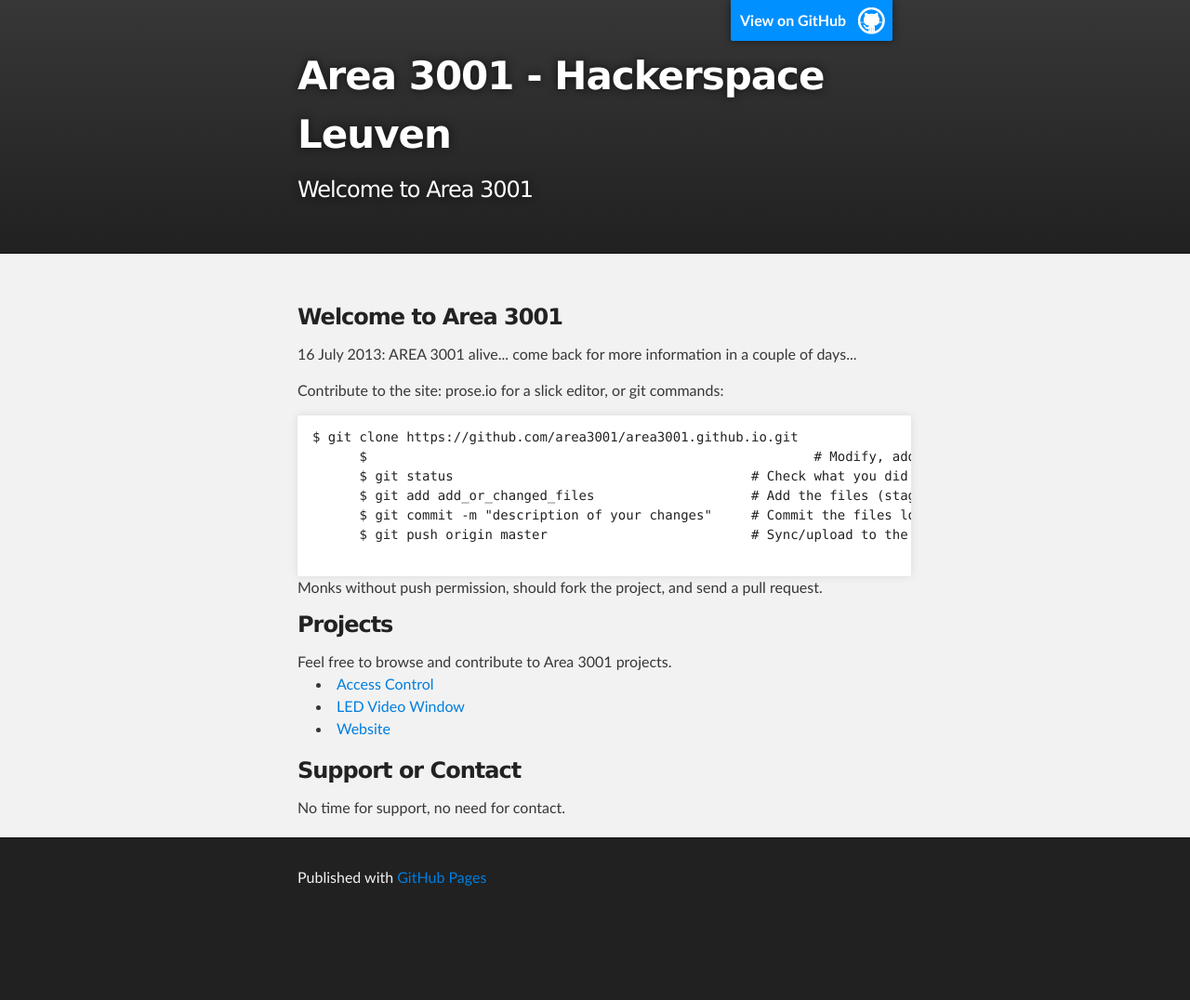
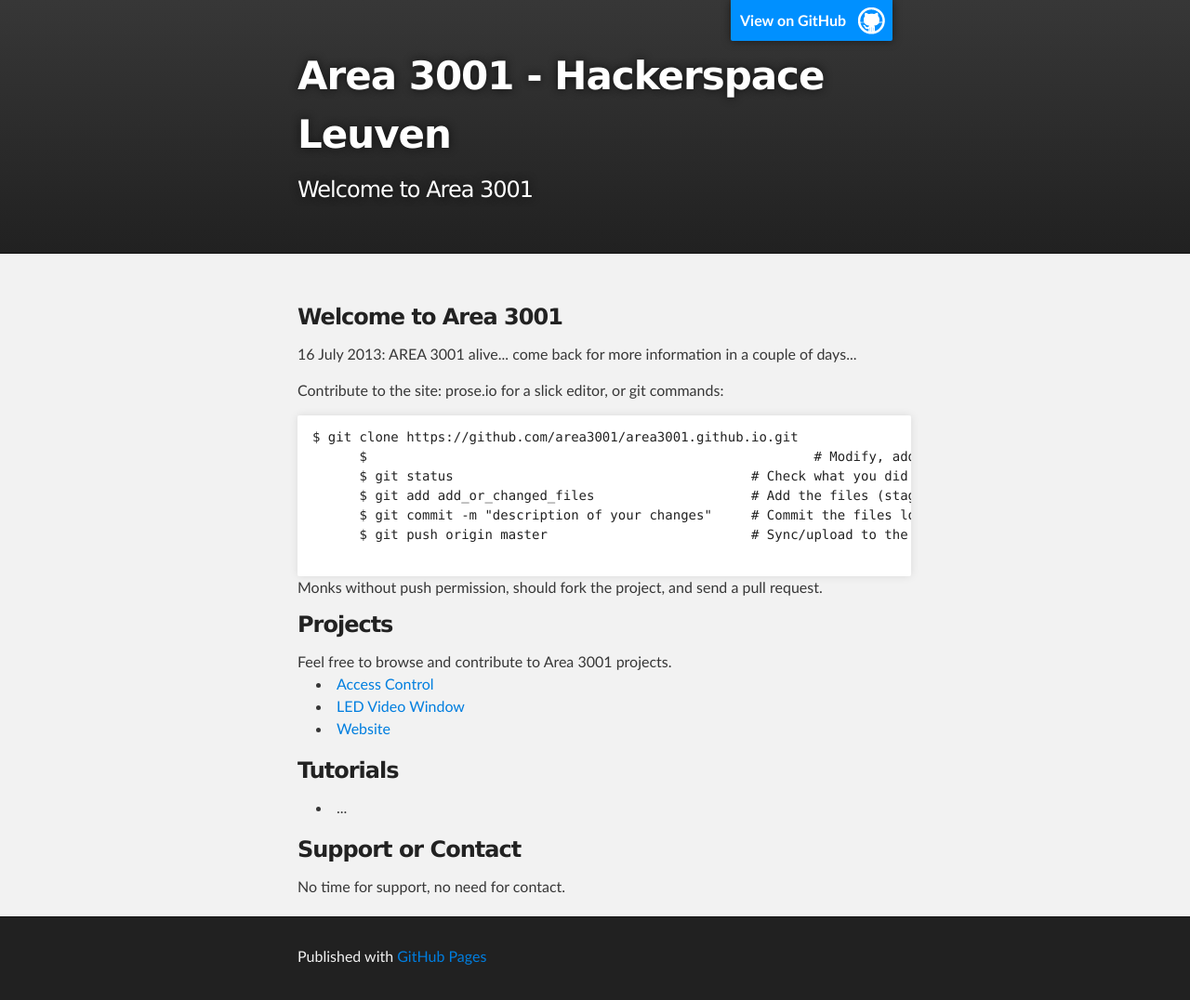
Before and after one commit to area3001/area3001.github.io, a Jekyll site: the page built from index.html, in a window 1280 px wide. Shown: the whole page at 93% size. Built offline with Jekyll 4.4.1, drawn with Linux system fonts in a browser that asks for light colours; Markdown is read by kramdown in place of the engine named in the settings; before the commit the page ends 991 px from its top, so only the background shows below that.

Commit message:
Added tutorials segment

```diff
--- a/index.html
+++ b/index.html
@@ -32,5 +32,17 @@
 	{% endfor %}
       </ul>
 
+  <h3>Tutorials</h3>
+      <ul>
+	{% for page in site.html_pages %}
+	  {% if page.title %}
+	    {% if page.showinnav == true and page.categories contains "tutorial" %}
+	      <li><a href="{{ page.url | remove:'index.html' }}">{{ page.title }}</a></li>
+	    {% endif %}
+	  {% endif %}
+	{% endfor %}
+	<li>...</li>
+      </ul>
+
   <h3>Support or Contact</h3>
     No time for support, no need for contact.
```
